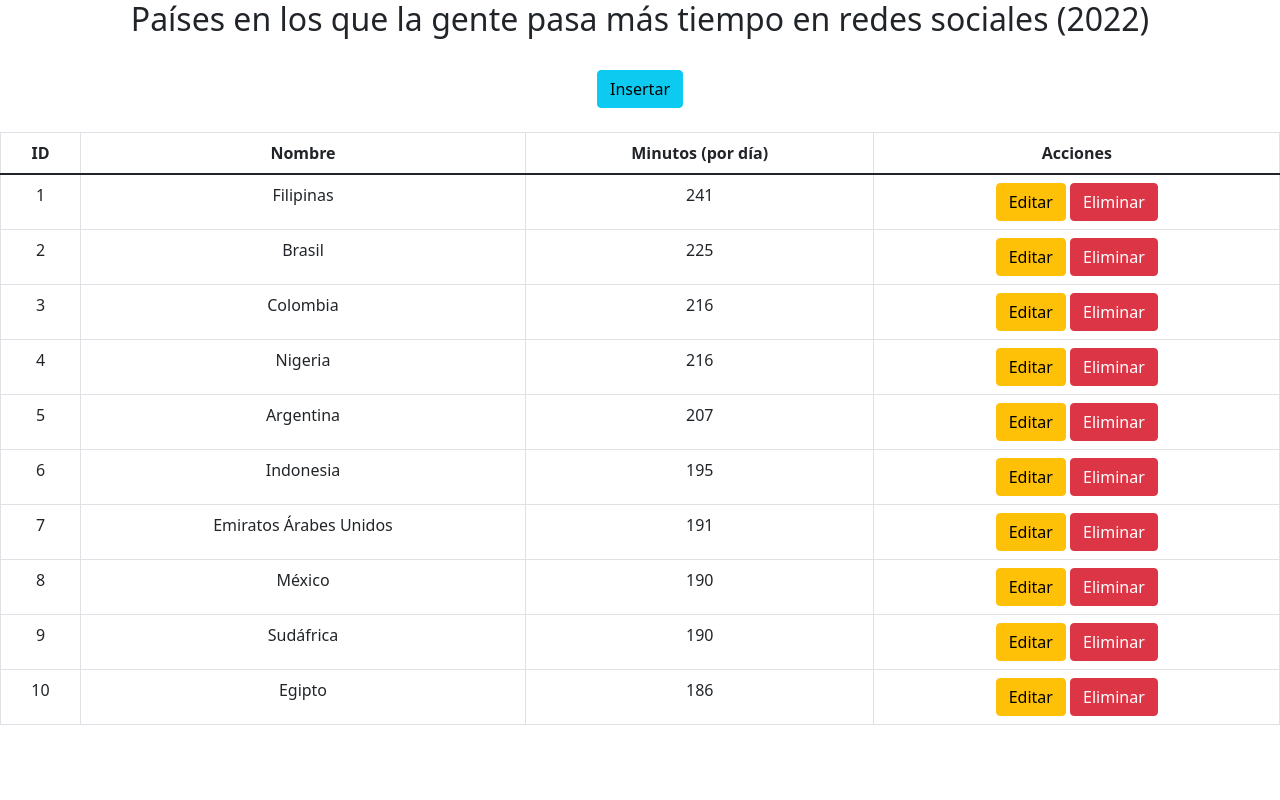
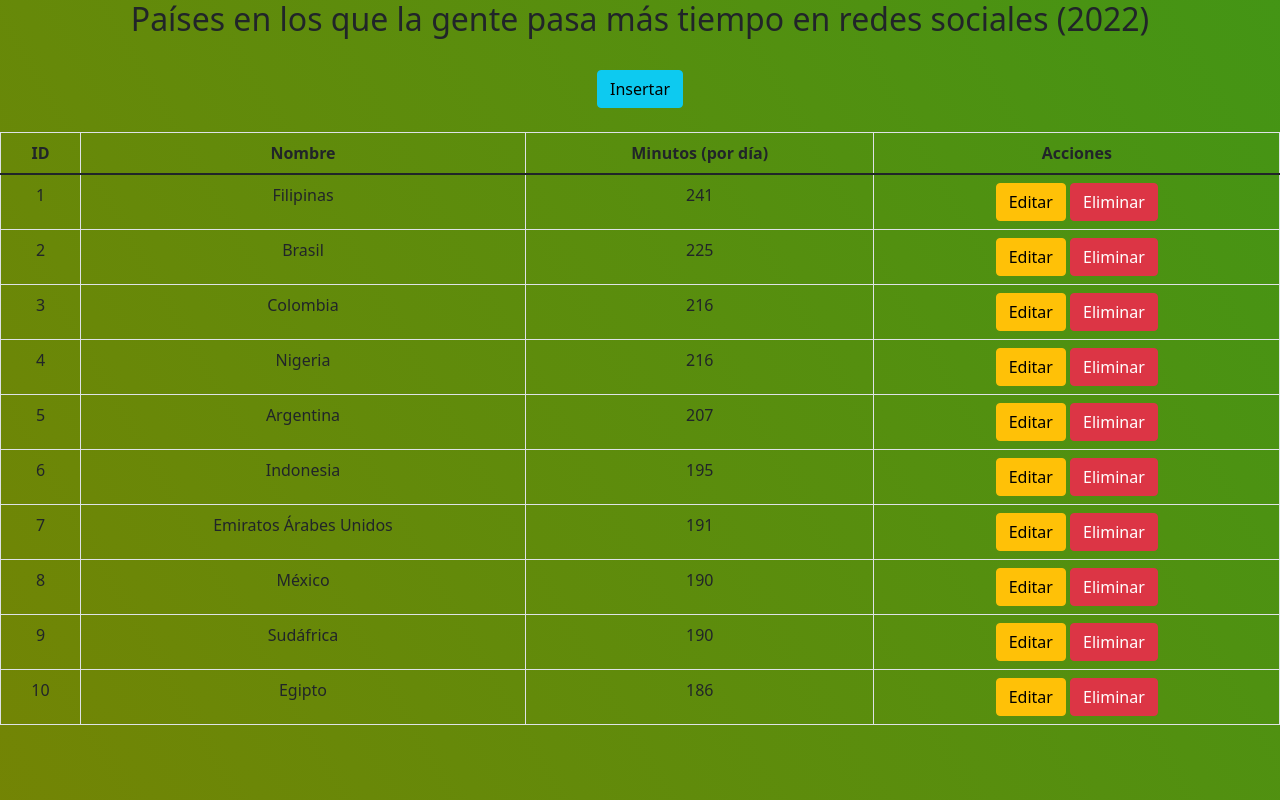
Before and after one commit to ZekoCode/Hooks, a React (Create React App) app: page / in a window 1280 px wide. Built offline with nearby package versions, Linux system fonts and the light colour scheme.

Commit message:
Updatess

```diff
--- a/src/App.css
+++ b/src/App.css
@@ -3,7 +3,19 @@
 }
 
 .App {
+  width: 100%;
+  height: 100vh;
   text-align: center;
+  background: linear-gradient(60deg,rgb(160, 18, 160),olive,rgb(33, 161, 33));
+  background-size: 400% 400%;
+  position: relative;
+  animation: cambiar 15s ease-in-out infinite;
+}
+
+@keyframes cambiar {
+  0%{background-position: 0% 50%;}
+  50%{background-position: 100% 50%;}
+  100%{background-position: 0% 50%;}
 }
 
 .App-logo {
@@ -18,7 +30,7 @@
 }
 
 .App-header {
-  background-color: #282c34;
+  background-color: #52555c;
   min-height: 100vh;
   display: flex;
   flex-direction: column;
--- a/src/App.js
+++ b/src/App.js
@@ -81,7 +81,7 @@ setPaisSeleccionado(elemento);
     <br /><br />
       <table className="table table-bordered">
         <thead>
-          <tr>
+          <tr className='Tabla'>
             <th>ID</th>
             <th>Nombre</th>
             <th>Minutos (por día)</th>
```
